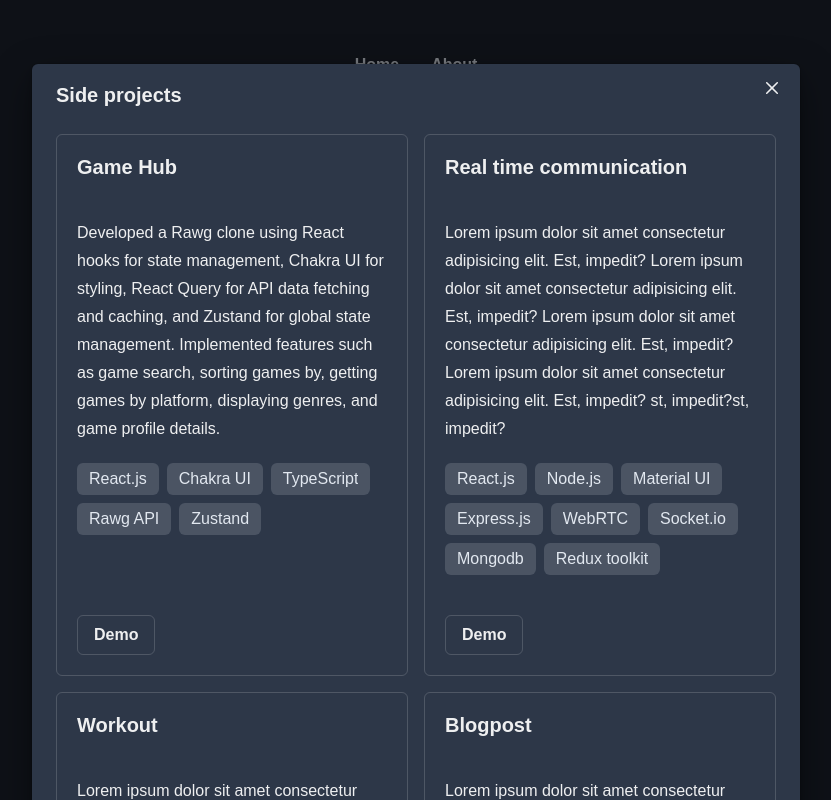
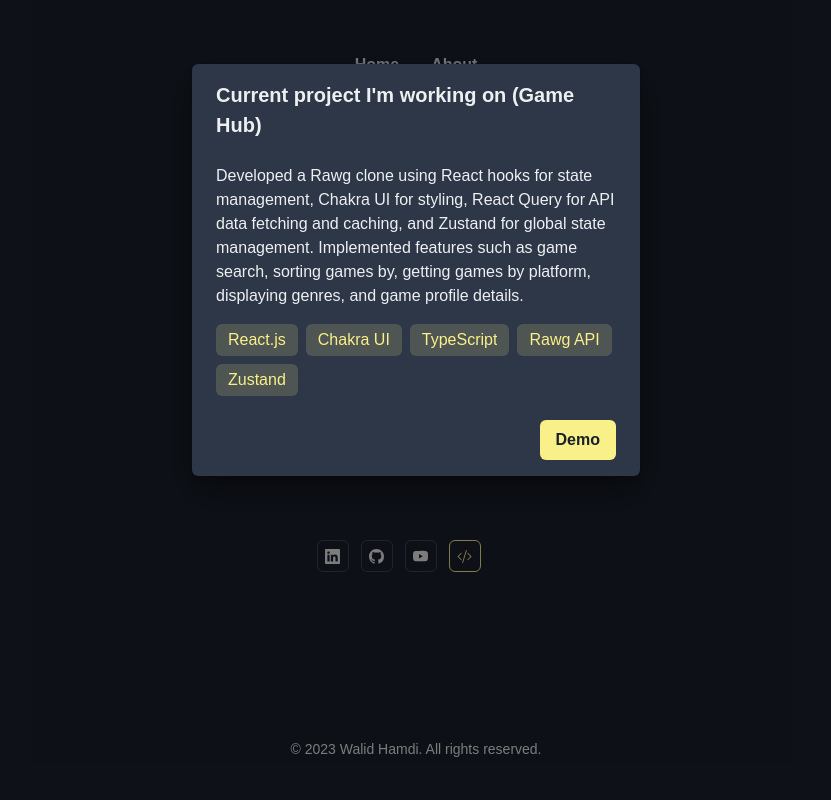
Before and after one commit to walid-hamdi/React_portfolio_website, a React (Vite) app: page / in a window 1280 px wide. Both pictures are taken after a click on the button 688 px from the left and 556 px from the top of the page. Shown: the whole page, without its empty margins (224-1055 px from the left). Built offline with nearby package versions, Linux system fonts and the light colour scheme; a web font is replaced by a local one.

Commit message:
change the current project i'm working

```diff
--- a/src/pages/Home/components/Projects/index.tsx
+++ b/src/pages/Home/components/Projects/index.tsx
@@ -1,91 +1,34 @@
 import {
+  AlertDialog,
+  AlertDialogBody,
+  AlertDialogContent,
+  AlertDialogFooter,
+  AlertDialogHeader,
+  AlertDialogOverlay,
   Box,
   Button,
-  Card,
-  CardBody,
-  CardFooter,
-  CardHeader,
   Flex,
-  Heading,
   IconButton,
-  Modal,
-  ModalBody,
-  ModalCloseButton,
-  ModalContent,
-  ModalFooter,
-  ModalHeader,
-  ModalOverlay,
-  SimpleGrid,
   Tag,
   TagLabel,
-  Text,
-  Tooltip,
   useDisclosure,
 } from "@chakra-ui/react";
+import { useRef } from "react";
 import { BsCodeSlash } from "react-icons/bs";
 
 const Projects = () => {
   const { isOpen, onOpen, onClose } = useDisclosure();
-  const projects: {
-    title: string;
-    description: string;
-    stack: string[];
-    url: string;
-    production?: boolean;
-  }[] = [
-    {
+  const cancelRef = useRef<HTMLButtonElement>(null);
+  const currentProject = {
     title: "Game Hub",
     description: `Developed a Rawg clone using React hooks for state management, Chakra UI for styling, React Query for API data fetching and caching, and Zustand for global state management. Implemented features such as game search, sorting games by, getting games by platform, displaying genres, and game profile details.`,
 
     stack: ["React.js", "Chakra UI", "TypeScript", "Rawg API", "Zustand"],
     url: "https://game-hub-ivory-one.vercel.app/",
-    },
-    {
-      // production: true,
-      title: "Real time communication",
-      description: `Lorem ipsum dolor sit amet consectetur adipisicing elit.
-      Est, impedit? Lorem ipsum dolor sit amet consectetur
-      adipisicing elit. Est, impedit? Lorem ipsum dolor sit amet
-      consectetur adipisicing elit. Est, impedit? Lorem ipsum dolor sit amet
-      consectetur adipisicing elit. Est, impedit? st, impedit?st, impedit?`,
-
-      stack: [
-        "React.js",
-        "Node.js",
-        "Material UI",
-        "Express.js",
-        "WebRTC",
-        "Socket.io",
-        "Mongodb",
-        "Redux toolkit",
-      ],
-      url: "",
-    },
-    {
-      title: "Workout",
-      description: `Lorem ipsum dolor sit amet consectetur adipisicing elit.
-      Est, impedit? Lorem ipsum dolor sit amet consectetur
-      adipisicing elit. Est, impedit? Lorem ipsum dolor sit amet
-      consectetur adipisicing elit. Est, impedit?`,
-
-      stack: ["React.js", "Node.js", "Mongodb", "Express.js", "TailwindCSS"],
-      url: "https://workout-frontend-1und.onrender.com/",
-    },
-    {
-      title: "Blogpost",
-      description: `Lorem ipsum dolor sit amet consectetur adipisicing elit.
-      Est, impedit? Lorem ipsum dolor sit amet consectetur
-      adipisicing elit. Est, impedit? Lorem ipsum dolor sit amet
-      consectetur adipisicing elit. Est, impedit?`,
-
-      stack: ["Angular", "Node.js", "Express.js", "Mongodb", "BootStrap"],
-      url: "https://mean-blogpost.vercel.app/",
-    },
-  ];
+  };
 
   return (
     <>
-      <Tooltip label="Projects">
       <Box>
         <IconButton
           colorScheme="yellow"
@@ -96,61 +39,45 @@ const Projects = () => {
           icon={<BsCodeSlash size={15} />}
         />
       </Box>
-      </Tooltip>
-      <Modal onClose={onClose} size="3xl" isOpen={isOpen}>
-        <ModalOverlay />
-        <ModalContent>
-          <ModalHeader>Side projects</ModalHeader>
-          <ModalCloseButton />
-          <ModalBody>
-            <SimpleGrid
-              spacing={4}
-              templateColumns="repeat(auto-fill, minmax(100%, 1fr))"
-              sx={{
-                "@media (min-width: 480px)": {
-                  gridTemplateColumns: "repeat(1, minmax(0, 1fr))",
-                },
-                "@media (min-width: 768px)": {
-                  gridTemplateColumns: "repeat(2, minmax(0, 1fr))",
-                },
-              }}
+
+      <AlertDialog
+        isOpen={isOpen}
+        leastDestructiveRef={cancelRef}
+        onClose={onClose}
       >
-              {projects.map((project) => (
-                <Card
-                  key={project.url}
-                  variant="outline"
-                  bgColor={project?.production ? "purple" : ""}
-                >
-                  <CardHeader>
-                    <Heading size="md"> {project.title}</Heading>
-                  </CardHeader>
-                  <CardBody lineHeight={7}>
-                    <Text mb={5}>{project.description}</Text>
-                    <Flex gap={2} flexWrap="wrap">
-                      {project.stack.map((item) => (
-                        <Tag size="lg" key={item}>
+        <AlertDialogOverlay>
+          <AlertDialogContent>
+            <AlertDialogHeader fontSize="xl" fontWeight="bold">
+              Current project I'm working on ({currentProject.title})
+            </AlertDialogHeader>
+
+            <AlertDialogBody>
+              {currentProject.description}
+              <Flex flexWrap="wrap" gap={2} mt={4}>
+                {currentProject.stack.map((item) => (
+                  <Tag colorScheme="yellow" size="lg" key={item}>
                     <TagLabel>{item}</TagLabel>
                   </Tag>
                 ))}
               </Flex>
-                  </CardBody>
-                  <CardFooter>
+            </AlertDialogBody>
+
+            <AlertDialogFooter>
               <Button
-                      variant="outline"
-                      onClick={() => window.open(project.url, "_blank")}
+                size="md"
+                colorScheme="yellow"
+                onClick={() => {
+                  onClose();
+                  window.open(currentProject.url, "_blank");
+                }}
+                ml={3}
               >
                 Demo
               </Button>
-                  </CardFooter>
-                </Card>
-              ))}
-            </SimpleGrid>
-          </ModalBody>
-          <ModalFooter>
-            <Button onClick={onClose}>Close</Button>
-          </ModalFooter>
-        </ModalContent>
-      </Modal>
+            </AlertDialogFooter>
+          </AlertDialogContent>
+        </AlertDialogOverlay>
+      </AlertDialog>
     </>
   );
 };
```
Lines whose indentation alone changed are shown as unchanged.
